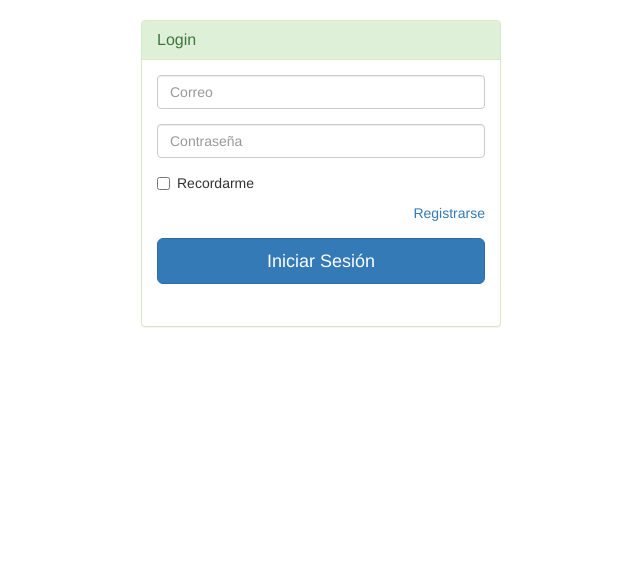
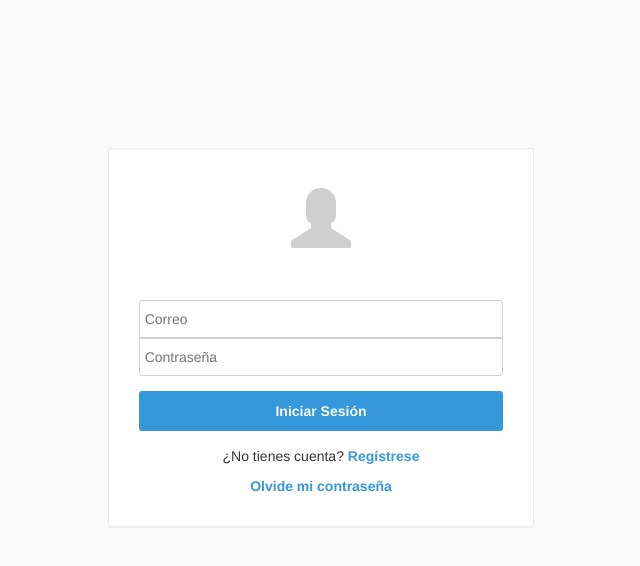
Before and after one commit to pinolerosoftware/centropv, a CodeIgniter app: page /database/login in a window 1280 px wide. Shown: the top 566 px of the page, without its empty margins (319-959 px from the left). Run offline with CodeIgniter, Linux system fonts and the light colour scheme.

Commit message:
diseño del login

```diff
--- a/application/views/Login/login.php
+++ b/application/views/Login/login.php
@@ -7,9 +7,33 @@
 		body{padding-top:20px;}
 	</style>
 	<link rel="stylesheet" type="text/css" href="<?php echo base_url() ?>static/css/bootstrap.min.css">
+    <link rel="stylesheet" href="<?php echo base_url() ?>static/css/login.css">
 </head>
 <body>
-	<form action="/login/login" method="post">
+	<div class="panel col-md-4 col-md-offset-4 loginContent">
+        <div class="panel-body">
+            <div class="logo">
+                <span class="glyphicon glyphicon-user"></span>
+            </div>
+            <form class="form" id="formLogin" action="/login/login" method="post">
+                <div class="form-group">
+                    <input class="control" type="email" name="email" value="" placeholder="Correo" autocomplete="off" style="border-radius:3px 3px 0px 0px">
+                    <input class="control" type="password" name="password" value="" placeholder="Contraseña" autocomplete="off" style="border-radius:0px 0px 3px 3px">
+                </div>
+                <div class="form-group">
+                    <button class="botton bg-blue">Iniciar Sesión</button>
+                </div>
+                <div class="form-group">
+                    <p class="text-center">¿No tienes cuenta? <span class="tColor-blue"><strong>Regístrese</strong></span> </p>
+                    <p class="text-center" id="changePass"><a class="btn-link tColor-blue" style="text-decoration:none;" href="#"><strong>Olvide mi contraseña</strong></a></p>
+					<a class="btn-link tColor-blue" style="text-decoration:none;" href="#"></a>
+				</div>
+				<a class="btn-link tColor-blue" style="text-decoration:none;" href="#"></a>
+			</form>
+		</div>
+		<a class="btn-link tColor-blue" style="text-decoration:none;" href="#"></a>
+	</div>
+	<!--<form action="/login/login" method="post">
 		<div class="container">
 		    <div class="row">
 				<div class="col-md-4 col-md-offset-4">
@@ -49,6 +73,16 @@
 				</div>
 			</div>
 		</div>
-	</form>
+	</form>-->
+	  <script>
+
+            $("#changePass").click(function(e){
+                e.preventDefault();
+                $('#formLogin').hide(200);
+            });
+            cambar = function(){
+                $('#formChange').show(200);
+            }
+        </script>
 </body>
 </html>
--- /dev/null
+++ b/static/css/login.css
@@ -0,0 +1,60 @@
+body{
+    background-color: #fafafa;
+}
+.loginContent{
+    margin-top: 10%;
+    border: 1px solid #eaeaea;
+    border-radius: 3px;
+}
+
+.form-control{
+    border-radius: 3px;
+    font-size: 16px;
+    padding: 10px 5px;
+}
+input:focus{
+    outline:0px;
+    box-shadow: none;
+    border: 1px solid #3498db;
+}
+.btn{
+    border-radius: 3px;
+}
+
+.bg-blue {
+    background-color: #3498db;
+    color: #fafafa;
+}
+.tColor-blue{
+    color: #3498db;
+}
+.logo{
+    font-size: 60px;
+    color: #cfcfcf;
+    text-align: center;
+    margin-bottom: 30px;
+    margin-top: 20px;
+}
+
+.control{
+    border: 1.2px solid #cfcfcf;
+    border-radius: 3px;
+    width: 100%;
+    padding: 8px 5px;
+}
+.control:focus{
+    outline:0px;
+    box-shadow: none;
+    border: 1px solid #3498db;
+}
+.botton{
+    padding: 10px 5px;
+    text-align: center;
+    border: none;
+    border-radius: 3px;
+    font-weight: bold;
+    width:100%;
+}
+#formChange{
+    display: none;
+}
```
